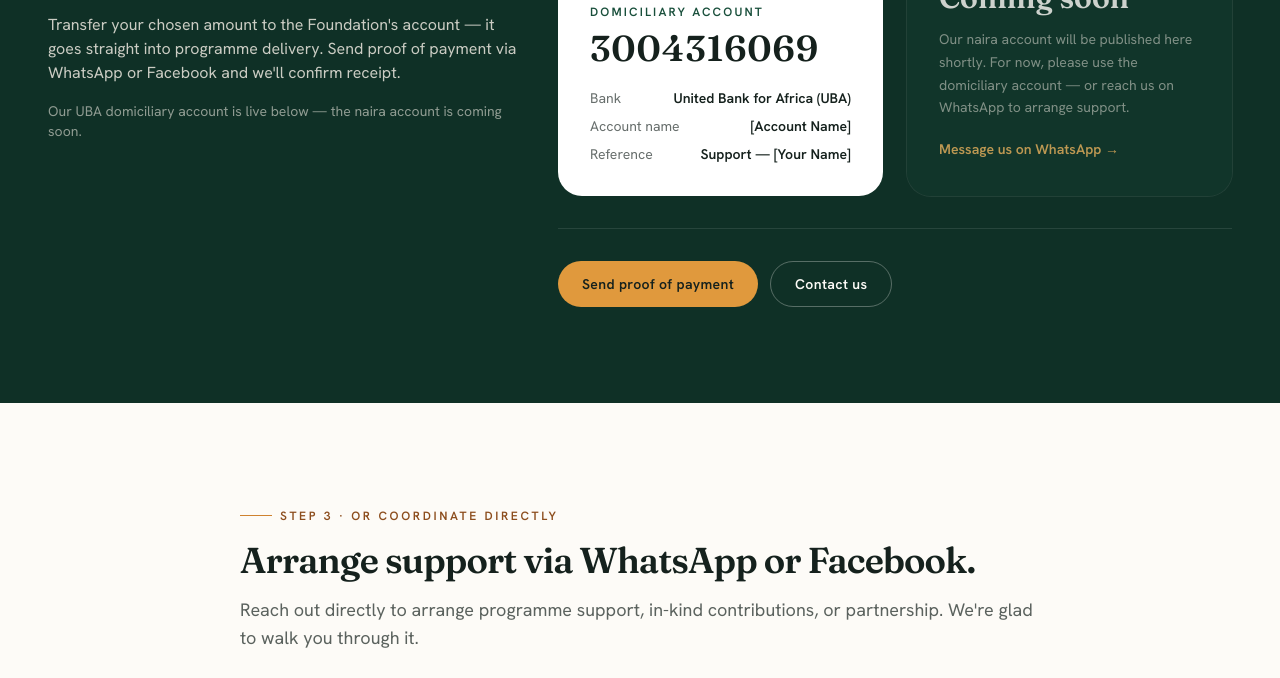
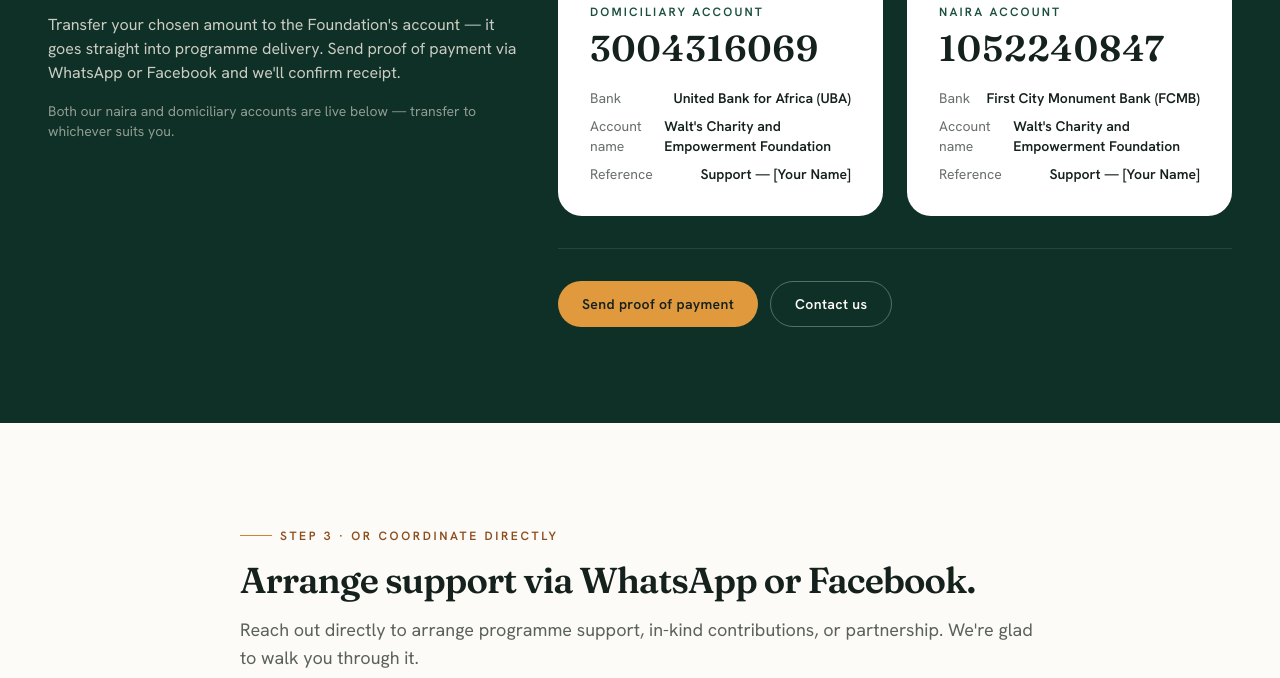
Before and after one commit to MoyebiAyo/waltfoundation, a website: page donate.html in a window 1280 px wide. Shown: the part 1588-2266 px from the top of the page. Drawn offline with Linux system fonts and the light colour scheme.

Commit message:
Add FCMB naira account to support page
- Naira account card: 1052240847, First City Monument Bank with FCMB logo
- Domiciliary account name filled: Walt's Charity and Empowerment Foundation
- Both accounts now live side by side; removed coming-soon state

```diff
--- a/donate.html
+++ b/donate.html
@@ -13,7 +13,7 @@
 <link rel="preconnect" href="https://fonts.googleapis.com">
 <link rel="preconnect" href="https://fonts.gstatic.com" crossorigin>
 <link href="https://fonts.googleapis.com/css2?family=Fraunces:opsz,wght@9..144,400;9..144,500;9..144,600;9..144,700&family=Hanken+Grotesk:wght@400;500;600;700&display=swap" rel="stylesheet">
-<link rel="stylesheet" href="assets/css/site.css?v=20260918d">
+<link rel="stylesheet" href="assets/css/site.css?v=20260924a">
 </head>
 <body>
 
@@ -143,7 +143,7 @@
       <p class="eyebrow text-amber-300">Step 2 · Bank transfer</p>
       <h2 class="mt-4 font-display text-3xl sm:text-4xl font-600 text-cream-50 text-balance">Direct bank transfer.</h2>
       <p class="mt-5 text-cream-100/80 text-pretty">Transfer your chosen amount to the Foundation's account — it goes straight into programme delivery. Send proof of payment via WhatsApp or Facebook and we'll confirm receipt.</p>
-      <p class="mt-4 text-sm text-cream-100/55">Our UBA domiciliary account is live below — the naira account is coming soon.</p>
+      <p class="mt-4 text-sm text-cream-100/55">Both our naira and domiciliary accounts are live below — transfer to whichever suits you.</p>
     </div>
     <div class="lg:col-span-7 reveal" data-delay="100">
       <div class="grid sm:grid-cols-2 gap-6">
@@ -154,16 +154,20 @@
           <p class="mt-2 font-display text-3xl sm:text-4xl font-600 text-ink-900 tracking-wide">3004316069</p>
           <dl class="mt-5 space-y-2 text-sm text-ink-900/65">
             <div class="flex justify-between gap-4"><dt>Bank</dt><dd class="font-semibold text-ink-900">United Bank for Africa (UBA)</dd></div>
-            <div class="flex justify-between gap-4"><dt>Account name</dt><dd class="font-semibold text-ink-900">[Account Name]</dd></div>
+            <div class="flex justify-between gap-4"><dt>Account name</dt><dd class="font-semibold text-ink-900">Walt's Charity and Empowerment Foundation</dd></div>
             <div class="flex justify-between gap-4"><dt>Reference</dt><dd class="font-semibold text-ink-900">Support — [Your Name]</dd></div>
           </dl>
         </div>
         <!-- Naira account -->
-        <div class="rounded-3xl bg-forest-800/50 ring-1 ring-cream-50/10 p-7 sm:p-8 opacity-80">
-          <p class="text-xs font-semibold uppercase tracking-[0.18em] text-amber-300">Naira account</p>
-          <p class="mt-5 font-display text-3xl font-600 text-cream-50">Coming soon</p>
-          <p class="mt-3 text-sm text-cream-100/60 leading-relaxed">Our naira account will be published here shortly. For now, please use the domiciliary account — or reach us on WhatsApp to arrange support.</p>
-          <a href="https://wa.me/2349155303434" class="mt-5 inline-flex items-center gap-2 text-sm font-semibold text-amber-300 link-underline">Message us on WhatsApp →</a>
+        <div class="rounded-3xl bg-white p-7 sm:p-8">
+          <img src="assets/img/fcmb-logo.webp" alt="FCMB (First City Monument Bank) logo" class="h-10 w-auto rounded-lg">
+          <p class="mt-5 text-xs font-semibold uppercase tracking-[0.18em] text-forest-700">Naira account</p>
+          <p class="mt-2 font-display text-3xl sm:text-4xl font-600 text-ink-900 tracking-wide">1052240847</p>
+          <dl class="mt-5 space-y-2 text-sm text-ink-900/65">
+            <div class="flex justify-between gap-4"><dt>Bank</dt><dd class="font-semibold text-ink-900">First City Monument Bank (FCMB)</dd></div>
+            <div class="flex justify-between gap-4"><dt>Account name</dt><dd class="font-semibold text-ink-900">Walt's Charity and Empowerment Foundation</dd></div>
+            <div class="flex justify-between gap-4"><dt>Reference</dt><dd class="font-semibold text-ink-900">Support — [Your Name]</dd></div>
+          </dl>
         </div>
       </div>
       <div class="mt-8 pt-8 border-t border-cream-50/10 flex flex-wrap gap-3">
@@ -247,6 +251,6 @@
   </div>
 </footer>
 
-<script src="assets/js/site.js?v=20260918d" defer></script>
+<script src="assets/js/site.js?v=20260924a" defer></script>
 </body>
 </html>
```
Also changed, not shown: assets/css/site.css, assets/img/fcmb-logo.webp (added).
